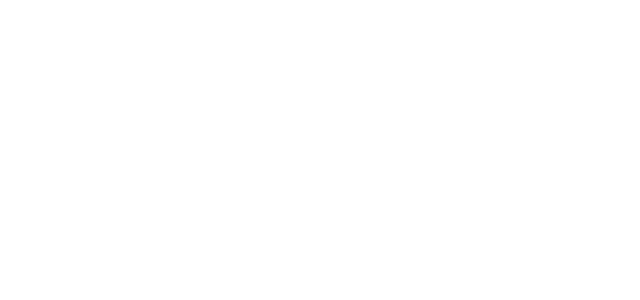
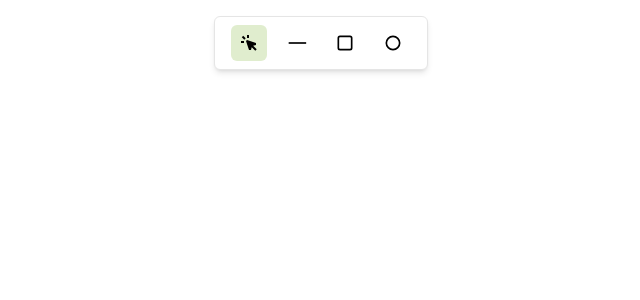
Before and after one commit to j-kata/sketchy, a React (Vite) app: page / in a window 1280 px wide. Shown: the top 300 px of the page, without its empty margins (319-959 px from the left). Built offline with nearby package versions, Linux system fonts and the light colour scheme.

Commit message:
combine Action and Tool contexts into one

```diff
--- a/src/App.tsx
+++ b/src/App.tsx
@@ -1,21 +1,18 @@
-import { ToolsProvider } from './contexts/ToolsContext';
+import ToolPanel from './components/tools/ToolPanel';
+import Painter from './components/painter/Painter';
+import { EditorProvider } from './contexts/EditorContext';
 import { OptionsProvider } from './contexts/OptionsContext';
-
-import Painter from './components/painter/Painter';
-import { ActionProvider } from './contexts/ActionContext';
 
 function App() {
   return (
     <div className='w-screen h-screen'>
-      <ActionProvider>
-        <ToolsProvider>
-          <OptionsProvider>
-            {/* <ToolPanel onClick={handleToolSelect} /> */}
-            {/* <OptionPanel show={action !== Action.SELECT} /> */}
-            <Painter />
-          </OptionsProvider>
-        </ToolsProvider>
-      </ActionProvider>
+      <EditorProvider>
+        <OptionsProvider>
+          <ToolPanel />
+          {/* <OptionPanel show={action !== Action.SELECT} /> */}
+          <Painter />
+        </OptionsProvider>
+      </EditorProvider>
     </div>
   );
 }
--- a/src/components/canvas/FrontCanvas.tsx
+++ b/src/components/canvas/FrontCanvas.tsx
@@ -7,18 +7,17 @@
 import { Action } from '../../types/Action';
 import { cursorByPoint, realCoords } from '../../utils/canvas';
 import { OptionsContext } from '../../contexts/OptionsContext';
-import { ToolsContext } from '../../contexts/ToolsContext';
-import { ActionContext } from '../../contexts/ActionContext';
 import { FiguresContext } from '../../contexts/FiguresContext';
 import { CanvasContext } from '../../contexts/CanvasContext';
 import { useContextSafe } from '../../hooks/useContextSafe';
+import { EditorContext } from '../../contexts/EditorContext';
 
 export default function FrontCanvas({ width, height }: CanvasProps) {
-  const { tool } = useContextSafe(ToolsContext);
   const { options } = useContextSafe(OptionsContext);
   const { offset, scale } = useContextSafe(CanvasContext);
-  const { action, setAction } = useContextSafe(ActionContext);
   const { figures, dispatch } = useContextSafe(FiguresContext);
+  const { tool, action, setAction } = useContextSafe(EditorContext);
+
   const [current, setCurrent] = useState<Figure | null>(null);
   const canvasRef = useRef<HTMLCanvasElement>(null);
 
--- a/src/components/tools/ToolPanel.tsx
+++ b/src/components/tools/ToolPanel.tsx
@@ -1,14 +1,10 @@
 import { ToolItem } from './ToolItem';
 import { Tool } from '../../types/Tool';
 import { useContextSafe } from '../../hooks/useContextSafe';
-import { ToolsContext } from '../../contexts/ToolsContext';
+import { EditorContext } from '../../contexts/EditorContext';
 
-interface ToolPanelProps {
-  onClick: (tool: Tool) => void;
-}
-
-export default function ToolPanel({ onClick }: ToolPanelProps) {
-  const { tool } = useContextSafe(ToolsContext);
+export default function ToolPanel() {
+  const { tool, setTool } = useContextSafe(EditorContext);
 
   const defaultClasses =
     'fixed z-40 top-4 left-1/2 -translate-x-1/2 flex items-center py-2 px-4 space-x-3 bg-white border border-neutral-200 rounded-md shadow-md';
@@ -21,7 +17,7 @@
           src={`/src/assets/${value}.svg`}
           alt={value}
           selected={tool == value}
-          onClick={() => onClick(value)}
+          onClick={() => setTool(value)}
         />
       ))}
     </div>
--- a/src/contexts/ActionContext.tsx
+++ /dev/null
@@ -1,24 +0,0 @@
-import { createContext, ReactNode, useState } from 'react';
-import { Action } from '../types/Action';
-
-type ActionContextType = {
-  action: Action;
-  setAction: (action: Action) => void;
-};
-
-const initValues = {
-  action: Action.DRAW,
-  setAction: () => {},
-};
-
-export const ActionContext = createContext<ActionContextType>(initValues);
-
-export function ActionProvider({ children }: { children: ReactNode }) {
-  const [action, setAction] = useState<Action>(initValues.action);
-
-  return (
-    <ActionContext.Provider value={{ action, setAction }}>
-      {children}
-    </ActionContext.Provider>
-  );
-}
--- /dev/null
+++ b/src/contexts/EditorContext.tsx
@@ -0,0 +1,42 @@
+import { createContext, ReactNode, useEffect, useState } from 'react';
+import { Tool } from '../types/Tool';
+import { Action } from '../types/Action';
+
+type EditorContextType = {
+  tool: Tool;
+  action: Action;
+  setTool: (tool: Tool) => void;
+  setAction: (action: Action) => void;
+};
+
+const initialValues = {
+  tool: Tool.SELECT,
+  action: Action.SELECT,
+  setTool: () => {},
+  setAction: () => {},
+};
+
+export const EditorContext = createContext<EditorContextType>(initialValues);
+
+export function EditorProvider({ children }: { children: ReactNode }) {
+  const [tool, setTool] = useState<Tool>(initialValues.tool);
+  const [action, setAction] = useState<Action>(initialValues.action);
+
+  useEffect(() => {
+    if (action == Action.SELECT) {
+      setTool(Tool.SELECT);
+    }
+  }, [action]);
+
+  useEffect(() => {
+    if (tool !== Tool.SELECT) {
+      setAction(Action.DRAW);
+    }
+  }, [tool]);
+
+  return (
+    <EditorContext.Provider value={{ tool, action, setTool, setAction }}>
+      {children}
+    </EditorContext.Provider>
+  );
+}
--- a/src/contexts/ToolsContext.tsx
+++ /dev/null
@@ -1,19 +0,0 @@
-import { createContext, ReactNode, useState } from 'react';
-import { Tool } from '../types/Tool';
-
-export type ToolsContextType = {
-  tool: Tool;
-  setTool: (tool: Tool) => void;
-};
-
-export const ToolsContext = createContext<ToolsContextType | null>(null);
-
-export function ToolsProvider({ children }: { children: ReactNode }) {
-  const [tool, setTool] = useState<Tool>(Tool.ELLIPSE);
-
-  return (
-    <ToolsContext.Provider value={{ tool, setTool }}>
-      {children}
-    </ToolsContext.Provider>
-  );
-}
```
